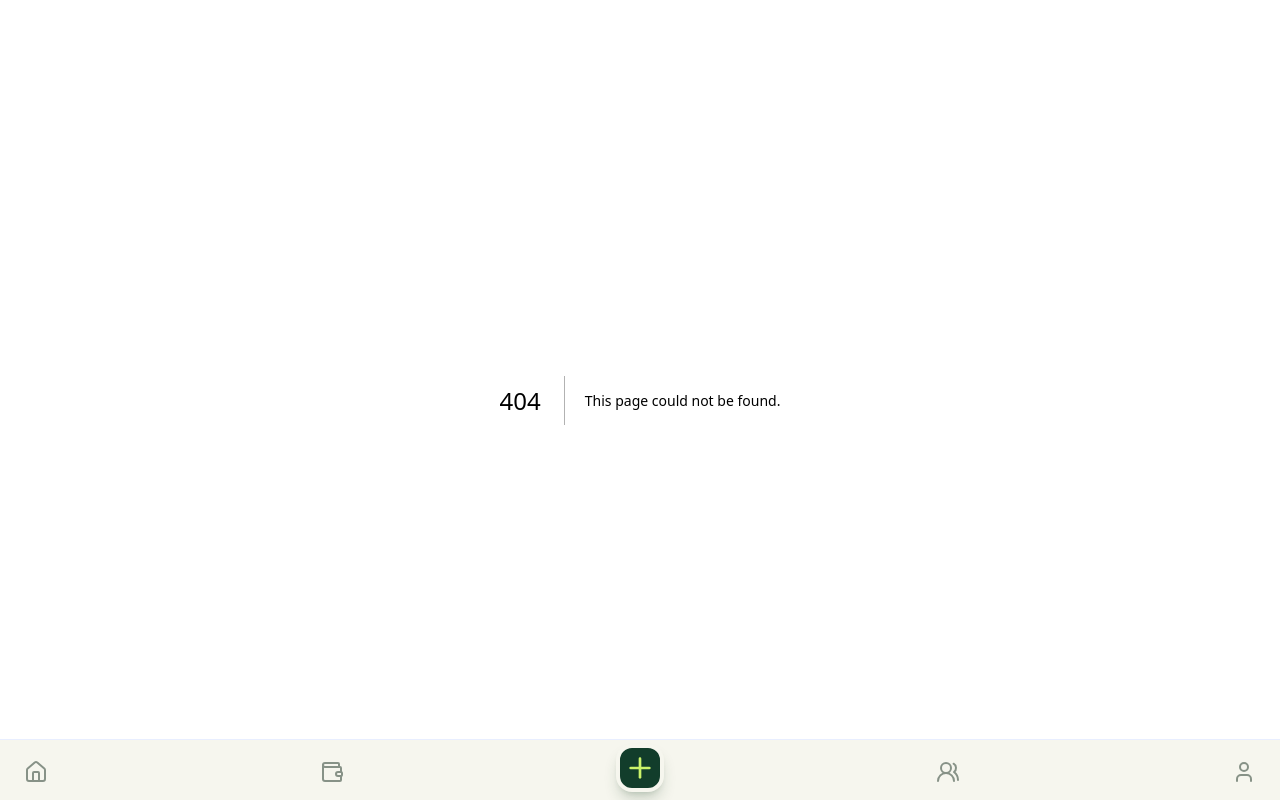
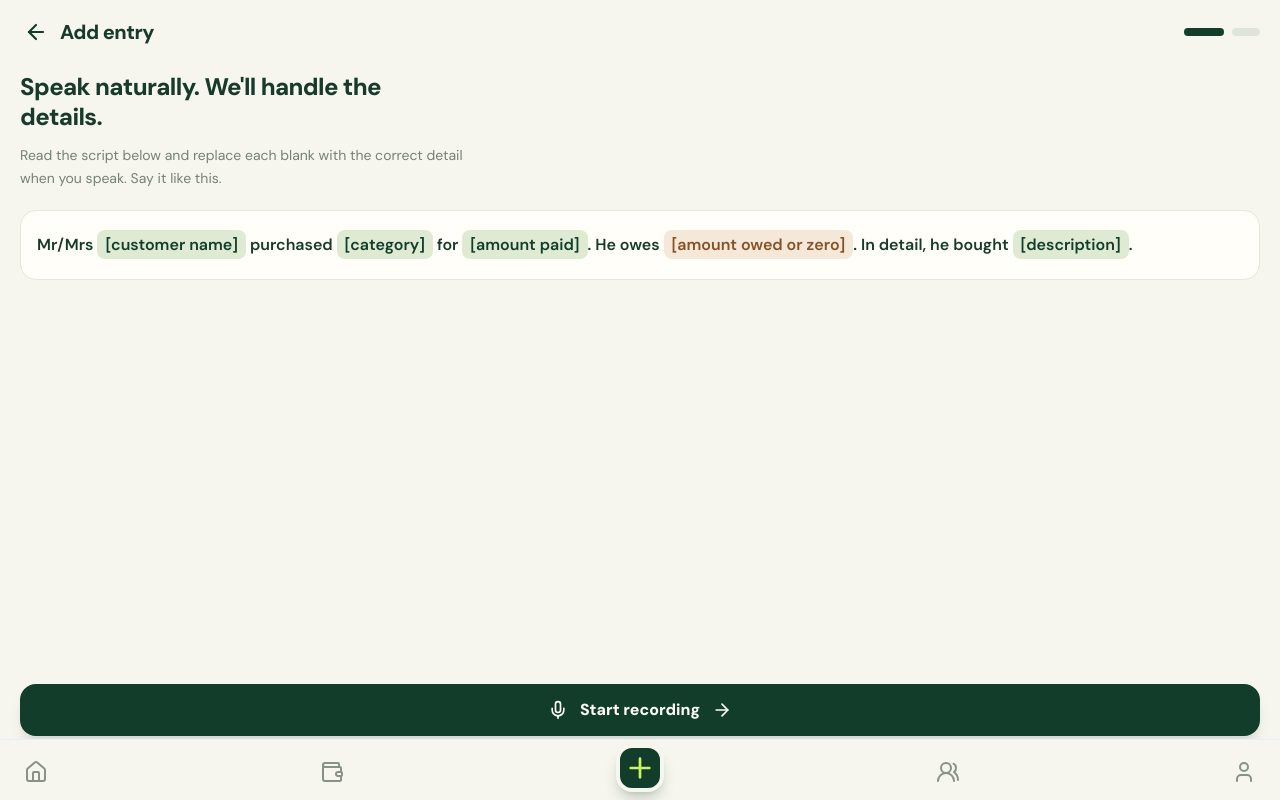
Before and after one commit to Aulli07/BalanceMe, a Next.js app: page /voice-entry in a window 1280 px wide. Before the commit this address had no page. Built offline with nearby package versions, Linux system fonts and the light colour scheme.

Commit message:
I built the UI for the voice entry screen and allowed room for shared states using a custom hook between pages

```diff
--- a/app/add-entry/page.tsx
+++ b/app/add-entry/page.tsx
@@ -10,6 +10,7 @@ import {
 } from "@/features/entries/components/add-entry-two";
 import { AddEntryThree } from "@/features/entries/components/add-entry-three";
 import { useState } from "react";
+import { useEntryForm } from "@/features/entries/hooks/useEntryForm";
 
 export type customerType = {
   name: string;
@@ -17,45 +18,46 @@ export type customerType = {
 };
 
 export function AddEntryPage() {
-  const [amount, setAmount] = useState<[string, string]>(["0", "0"]);
-  const [entryType, setEntryType] = useState<0 | 1>(0);
-  const [step, setStep] = useState<1 | 2 | 3>(1);
-  const [customer, setCustomer] = useState<customerType>();
-  const [entryDescription, setEntryDescription] = useState<entryDetailType>({
-    category: "",
-    description: "",
-    receipt: undefined,
-  });
+  // const [amount, setAmount] = useState<[string, string]>(["0", "0"]);
+  // const [entryType, setEntryType] = useState<0 | 1>(0);
+  // const [step, setStep] = useState<1 | 2 | 3>(1);
+  // const [customer, setCustomer] = useState<customerType>();
+  // const [entryDescription, setEntryDescription] = useState<entryDetailType>({
+  //   category: "",
+  //   description: "",
+  //   receipt: undefined,
+  // });
+  const form = useEntryForm();
 
 
   return (
     <main className="min-h-screen bg-[var(--paper)] text-[var(--ink)]">
-      {step !== 3 && <AddEntryHeader step={step} setStep={setStep} />}
+      {form.step !== 3 && <AddEntryHeader step={form.step} setStep={form.setStep} />}
 
-      {step === 1 && (
+      {form.step === 1 && (
         <AddEntryOne
-          setCustomer={setCustomer}
-          customer={customer}
-          setStep={setStep}
-          setAmount={setAmount}
-          amount={amount}
-          setEntryType={setEntryType}
-          entryType={entryType}
+          setCustomer={form.setCustomer}
+          customer={form.customer}
+          setStep={form.setStep}
+          setAmount={form.setAmount}
+          amount={form.amount}
+          setEntryType={form.setEntryType}
+          entryType={form.entryType}
         />
       )}
 
-      {step === 2 && (
+      {form.step === 2 && (
         <AddEntryTwo
-          customer={customer}
-          amount={amount}
-          entryType={entryType}
-          entryDescription={entryDescription}
-          setEntryDescription={setEntryDescription}
-          setStep={setStep}
+          customer={form.customer}
+          amount={form.amount}
+          entryType={form.entryType}
+          entryDescription={form.entryDescription}
+          setEntryDescription={form.setEntryDescription}
+          setStep={form.setStep}
         />
       )}
 
-      {step === 3 && <AddEntryThree setStep={setStep} />}
+      {form.step === 3 && <AddEntryThree setStep={form.setStep} />}
 
     </main>
   );
--- /dev/null
+++ b/app/voice-entry/page.tsx
@@ -0,0 +1,29 @@
+"use client";
+
+import { AddEntryHeader } from "@/features/entries/components/entry-header";
+import { VoiceEntryOne } from "@/features/entries/components/voice-entry-one";
+import { useEntryForm, useSpeechInputForm } from "@/features/entries/hooks/useEntryForm";
+import { useState } from "react";
+
+export function VoiceEntry() {
+  const form = useEntryForm();
+  const voicedInput = useSpeechInputForm();
+
+  return (
+    <main className="min-h-screen bg-[var(--paper)] text-[var(--ink)]">
+      {form.step != 3 && <AddEntryHeader step={form.step} setStep={form.setStep} />}
+
+    {form.step === 1 && (
+      <VoiceEntryOne
+        setTranscript={voicedInput.setTranscript}
+        transcript={voicedInput.transcipt}
+        onStart={voicedInput.onStart}
+        onStop={voicedInput.onStop}
+        onNext={() => form.setStep(2)}
+      />
+    ) }
+    </main>
+  )
+}
+
+export default VoiceEntry;
--- /dev/null
+++ b/features/entries/components/voice-entry-one.tsx
@@ -0,0 +1,138 @@
+"use client";
+
+import { LuArrowRight, LuCircleCheck, LuMic, LuSparkles } from "react-icons/lu";
+
+type VoiceEntryOneProps = {
+  setTranscript: React.Dispatch<React.SetStateAction<string>>;
+  transcript: string;
+  onStart: () => void;
+  onStop: () => void;
+  onNext: () => void;
+};
+
+export function VoiceEntryOne({
+  onStart,
+}: VoiceEntryOneProps) {
+  return (
+    <main className="flex min-h-[calc(100vh-4.5rem)] flex-col px-5 pb-10 text-[var(--ink)]">
+      <section className="pt-6" aria-labelledby="voice-entry-title">
+        <h1 id="voice-entry-title" className="max-w-sm text-2xl font-extrabold leading-tight tracking-tight">
+          Speak naturally. We&apos;ll handle the details.
+        </h1>
+        <p className="mt-3 max-w-md text-sm leading-relaxed text-[var(--muted)]">
+          Read the script below and replace each blank with the correct detail when you speak. Say it like this.
+        </p>
+      </section>
+
+
+      {/* <div className="flex items-center justify-between mt-5 gap-3">
+        <div>
+          <p className="text-xs font-extrabold uppercase tracking-[0.14em] text-[#829082]">
+            Your script
+          </p>
+          <h2 id="voice-script-title" className="mt-1 text-lg font-extrabold">
+            Say it like this
+          </h2>
+        </div>
+        <span className="grid size-10 place-items-center rounded-2xl bg-[#d9e8c5] text-[var(--forest)]">
+          <LuMic className="size-5" aria-hidden="true" />
+        </span>
+      </div> */}
+      <p className="mt-5 rounded-2xl border border-[#e1e9da] bg-[var(--surface)] p-4 text-base font-semibold leading-9 text-[var(--ink)]">
+        Mr/Mrs{" "}
+        <span className="rounded-lg bg-[#dfead2] px-2 py-1 text-[var(--forest)]">
+          [customer name]
+        </span>{" "}
+        purchased{" "}
+        <span className="rounded-lg bg-[#dfead2] px-2 py-1 text-[var(--forest)]">
+          [category]
+        </span>{" "}
+        for{" "}
+        <span className="rounded-lg bg-[#dfead2] px-2 py-1 text-[var(--forest)]">
+          [amount paid]
+        </span>
+        . He owes{" "}
+        <span className="rounded-lg bg-[#f5e8d8] px-2 py-1 text-[#855126]">
+          [amount owed or zero]
+        </span>
+        . In detail, he bought{" "}
+        <span className="rounded-lg bg-[#dfead2] px-2 py-1 text-[var(--forest)]">
+          [description]
+        </span>
+        .
+      </p>
+{/*
+      <section className="mt-6 rounded-3xl border border-[#dce7d2] bg-[#f7faf2] p-5 shadow-sm" aria-labelledby="voice-script-title">
+        <div className="flex items-center justify-between gap-3">
+          <div> */}
+            {/* <p className="text-xs font-extrabold uppercase tracking-[0.14em] text-[#829082]">
+              Your script
+            </p> */}
+            {/* <h2 id="voice-script-title" className="mt-1 text-lg font-extrabold">
+              Say it like this
+            </h2>
+          </div>
+          <span className="grid size-10 place-items-center rounded-2xl bg-[#d9e8c5] text-[var(--forest)]">
+            <LuMic className="size-5" aria-hidden="true" />
+          </span>
+        </div> */}
+
+        {/* <p className="mt-5 rounded-2xl border border-[#e1e9da] bg-[var(--surface)] p-4 text-base font-semibold leading-8 text-[var(--ink)]">
+          Mr/Mrs{" "}
+          <span className="rounded-lg bg-[#dfead2] px-2 py-1 text-[var(--forest)]">
+            [customer name]
+          </span>{" "}
+          purchased{" "}
+          <span className="rounded-lg bg-[#dfead2] px-2 py-1 text-[var(--forest)]">
+            [category]
+          </span>{" "}
+          for{" "}
+          <span className="rounded-lg bg-[#dfead2] px-2 py-1 text-[var(--forest)]">
+            [amount paid]
+          </span>
+          . He owes{" "}
+          <span className="rounded-lg bg-[#f5e8d8] px-2 py-1 text-[#855126]">
+            [amount owed or zero]
+          </span>
+          . In detail, he bought{" "}
+          <span className="rounded-lg bg-[#dfead2] px-2 py-1 text-[var(--forest)]">
+            [description]
+          </span>
+          .
+        </p> */}
+      {/* </section> */}
+{/*
+      <section className="mt-3 rounded-3xl border border-[#e1e7dc] bg-[var(--surface)] p-5" aria-labelledby="voice-instructions-title">
+        <h2 id="voice-instructions-title" className="text-sm font-extrabold">
+          For a smooth entry
+        </h2>
+        <div className="mt-3 grid gap-3">
+          <p className="flex items-start gap-2 text-sm leading-relaxed text-[var(--muted)]">
+            <LuCircleCheck className="mt-0.5 size-4 shrink-0 text-[var(--forest)]" aria-hidden="true" />
+            Use the right customer name, category, amount, and description.
+          </p>
+          <p className="flex items-start gap-2 text-sm leading-relaxed text-[var(--muted)]">
+            <LuCircleCheck className="mt-0.5 size-4 shrink-0 text-[var(--forest)]" aria-hidden="true" />
+            Stick to the script and speak clearly from beginning to end.
+          </p>
+          <p className="flex items-start gap-2 text-sm leading-relaxed text-[var(--muted)]">
+            <LuCircleCheck className="mt-0.5 size-4 shrink-0 text-[var(--forest)]" aria-hidden="true" />
+            Say zero when the customer does not owe anything.
+          </p>
+        </div>
+      </section> */}
+
+      <div className="mt-auto pt-12">
+        <button
+          type="button"
+          onClick={onStart}
+          className="flex w-full items-center justify-center gap-3 rounded-2xl bg-[var(--forest)] py-3.5 text-base font-extrabold text-[var(--surface)] shadow-lg shadow-[var(--forest)]/15 transition-colors active:bg-[#36563f]"
+        >
+          <LuMic className="size-5" aria-hidden="true" />
+          Start recording
+          <LuArrowRight className="size-5" aria-hidden="true" />
+        </button>
+      </div>
+    </main>
+  );
+}
--- /dev/null
+++ b/features/entries/hooks/useEntryForm.ts
@@ -0,0 +1,51 @@
+import { customerType } from "@/app/add-entry/page";
+import { useState } from "react";
+import { entryDetailType } from "../components/add-entry-two";
+
+
+export function useEntryForm() {
+  const [amount, setAmount] = useState<[string, string]>(["0", "0"]);
+  const [step, setStep] = useState<1 | 2 | 3>(1);
+  const [customer, setCustomer] = useState<customerType | undefined>(undefined);
+  const [entryType, setEntryType] = useState<0 | 1>(0);
+  const [entryDescription, setEntryDescription] = useState<entryDetailType>({
+    category: "",
+    description: "",
+  });
+
+  return {
+    amount,
+    setAmount,
+    step,
+    setStep,
+    customer,
+    setCustomer,
+    entryType,
+    setEntryType,
+    entryDescription,
+    setEntryDescription,
+  };
+};
+
+
+export function useSpeechInputForm() {
+  const [transcipt, setTranscript] = useState<string>("");
+  const [listening, setListening] = useState<boolean>(false);
+
+  const onStart = () => {
+    console.log("It started")
+  }
+
+  const onStop = () => {
+    console.log("It stopped")
+  }
+
+  return {
+    transcipt,
+    setTranscript,
+    listening,
+    setListening,
+    onStart,
+    onStop
+  };
+}
--- a/shared/components/add-entry.tsx
+++ b/shared/components/add-entry.tsx
@@ -32,7 +32,7 @@ const entryOptions: EntryOption[] = [
     description: "Speak a note, then review and send",
     arrowIcon: LuArrowRight,
     iconContainerClassName: "bg-[#f0f5df] text-[var(--forest)]",
-    to: "/add-entry/voice",
+    to: "/voice-entry",
   },
   {
     icon: LuImagePlus,
@@ -40,7 +40,7 @@ const entryOptions: EntryOption[] = [
     description: "Upload a transfer receipt or invoice",
     arrowIcon: LuArrowRight,
     iconContainerClassName: "bg-[#e8f2e8] text-[#52765c]",
-    to: "/add-entry/screenshot",
+    to: "/screenshot-entry",
   },
 ];
 
```
